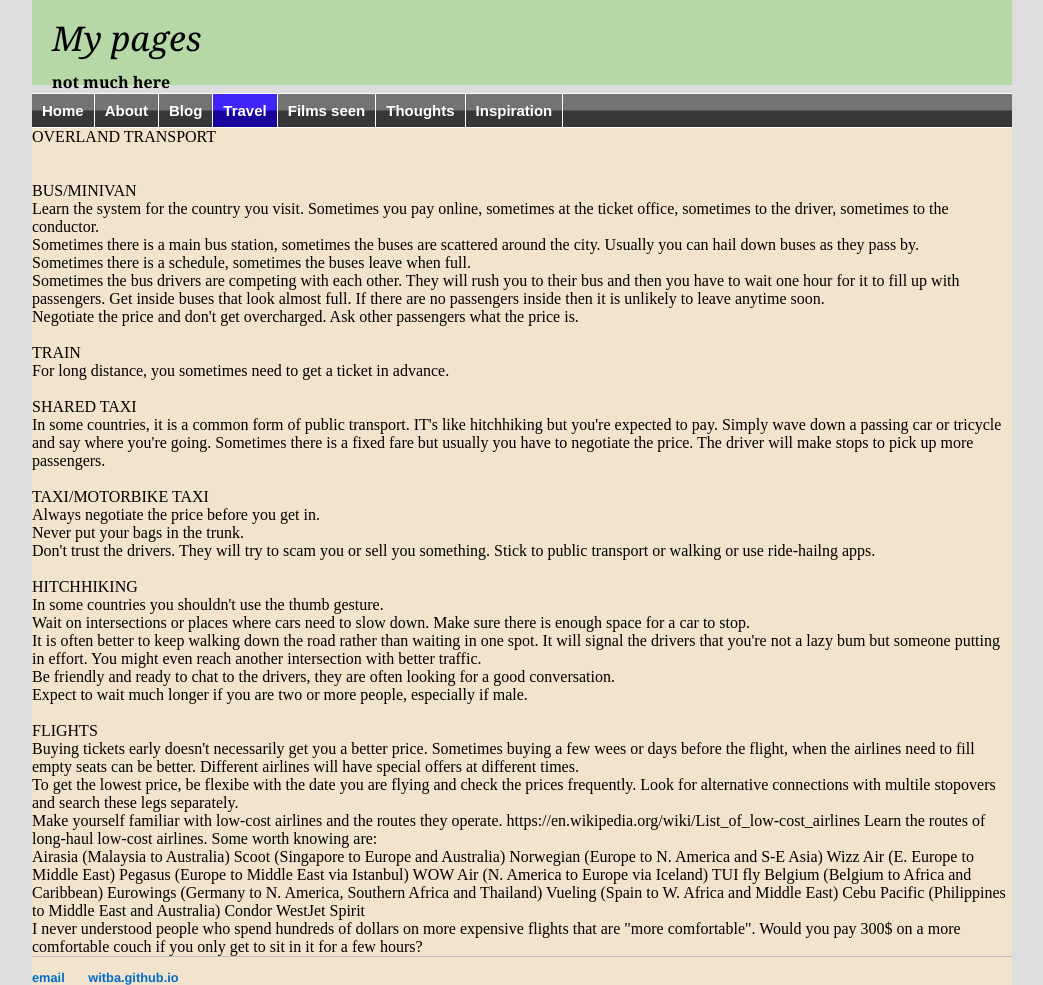
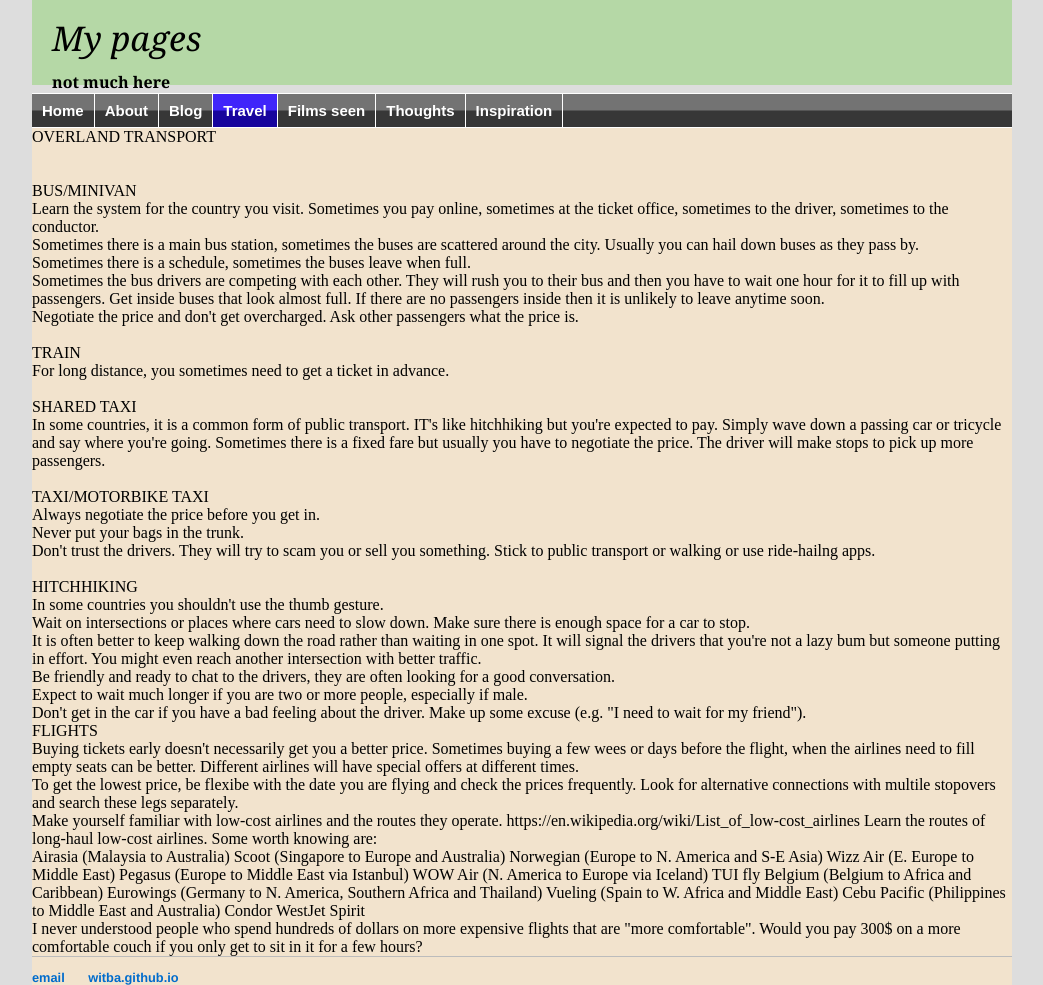
Before and after one commit to witba/witba.github.io, a Jekyll site: the page built from travel/transport.html, in a window 1280 px wide. Shown: the whole page, without its empty margins (118-1161 px from the left). Built offline with Jekyll 4.4.1, drawn with Linux system fonts in a browser that asks for light colours.

Commit message:
Update transport.html

```diff
--- a/travel/transport.html
+++ b/travel/transport.html
@@ -32,6 +32,7 @@ Wait on intersections or places where cars need to slow down. Make sure there is
 It is often better to keep walking down the road rather than waiting in one spot. It will signal the drivers that you're not a lazy bum but someone putting in effort. You might even reach another intersection with better traffic.<br>
 Be friendly and ready to chat to the drivers, they are often looking for a good conversation.<br>
 Expect to wait much longer if you are two or more people, especially if male.<br>
+Don't get in the car if you have a bad feeling about the driver. Make up some excuse (e.g. "I need to wait for my friend").
 <br>
 FLIGHTS<br>
 Buying tickets early doesn't necessarily get you a better price. Sometimes buying a few wees or days before the flight, when the airlines need to fill empty seats can be better. Different airlines will have special offers at different times.<br>
```
